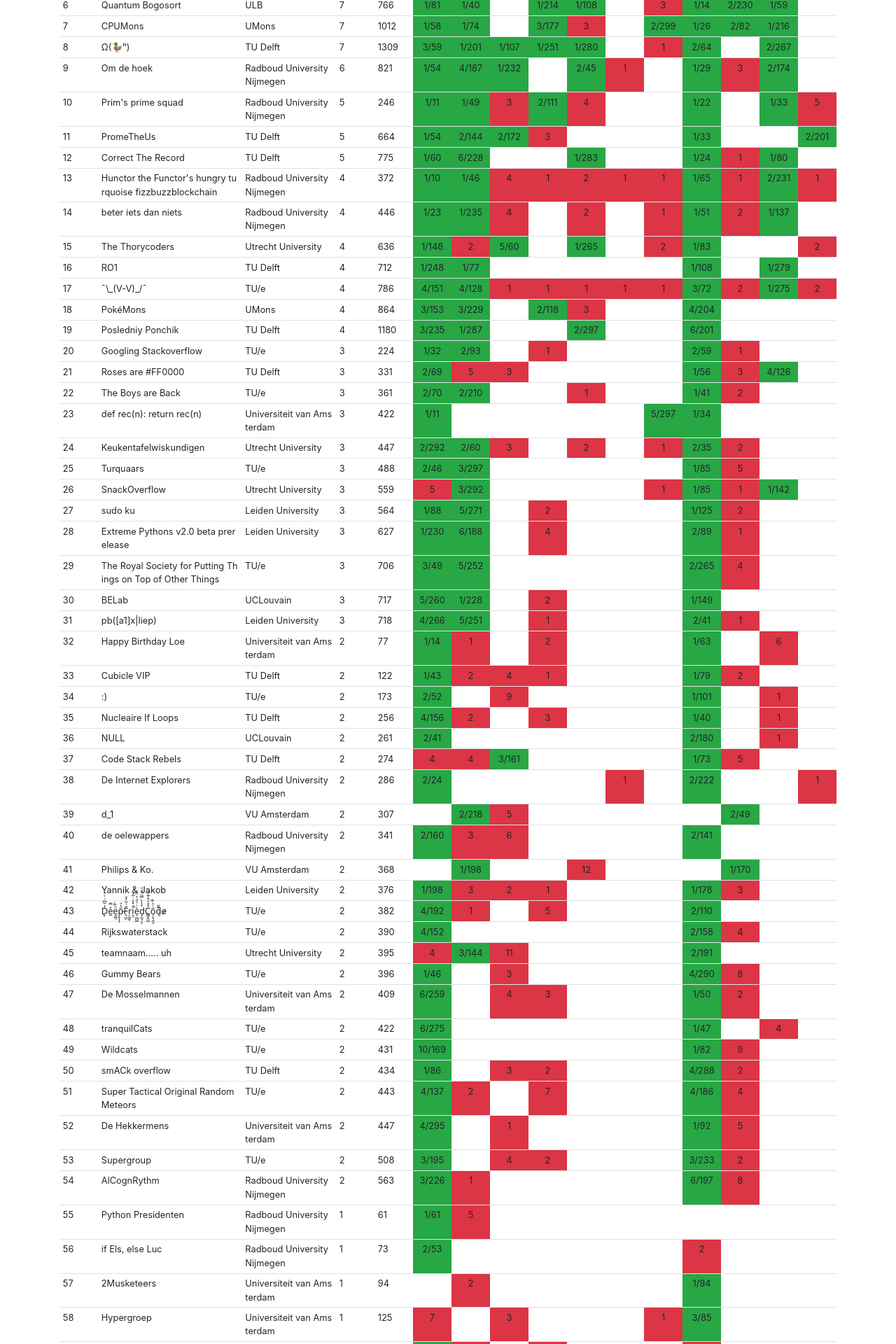
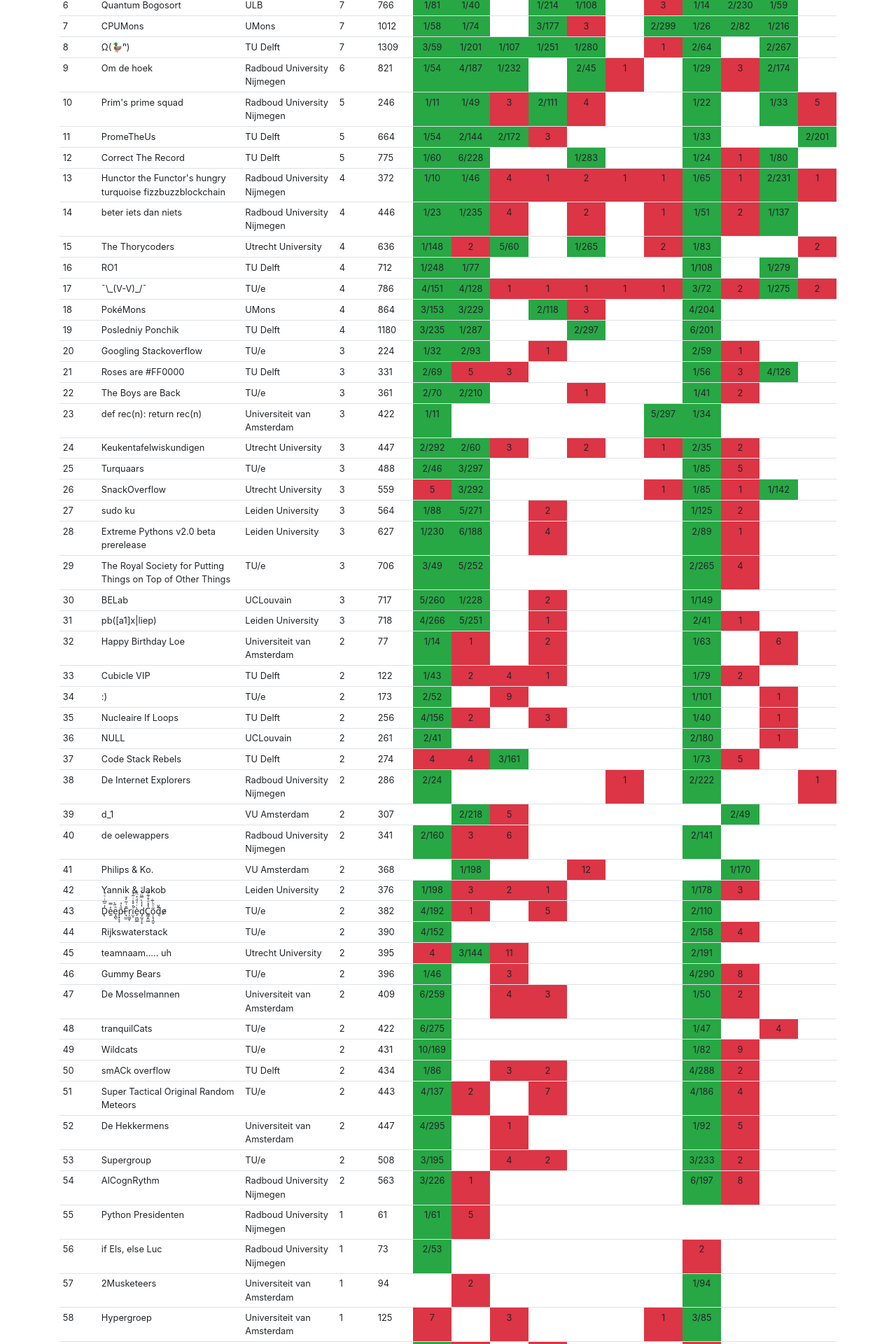
Before and after one commit to GuillaumeDerval/BAPC2018-website, a Jekyll site: the page built from preliminaries.md, in a window 1280 px wide. Shown: the part 637-2557 px from the top of the page at 70% size. Built offline with Jekyll 4.4.1, drawn with Linux system fonts in a browser that asks for light colours.

Commit message:
Am sterdam

```diff
--- a/_layouts/default.html
+++ b/_layouts/default.html
@@ -87,7 +87,7 @@
         }
 
         .table-scoreboard {
-            word-break: break-all;
+            word-break: break-word;
             font-size: 0.8em;
         }
 
```
